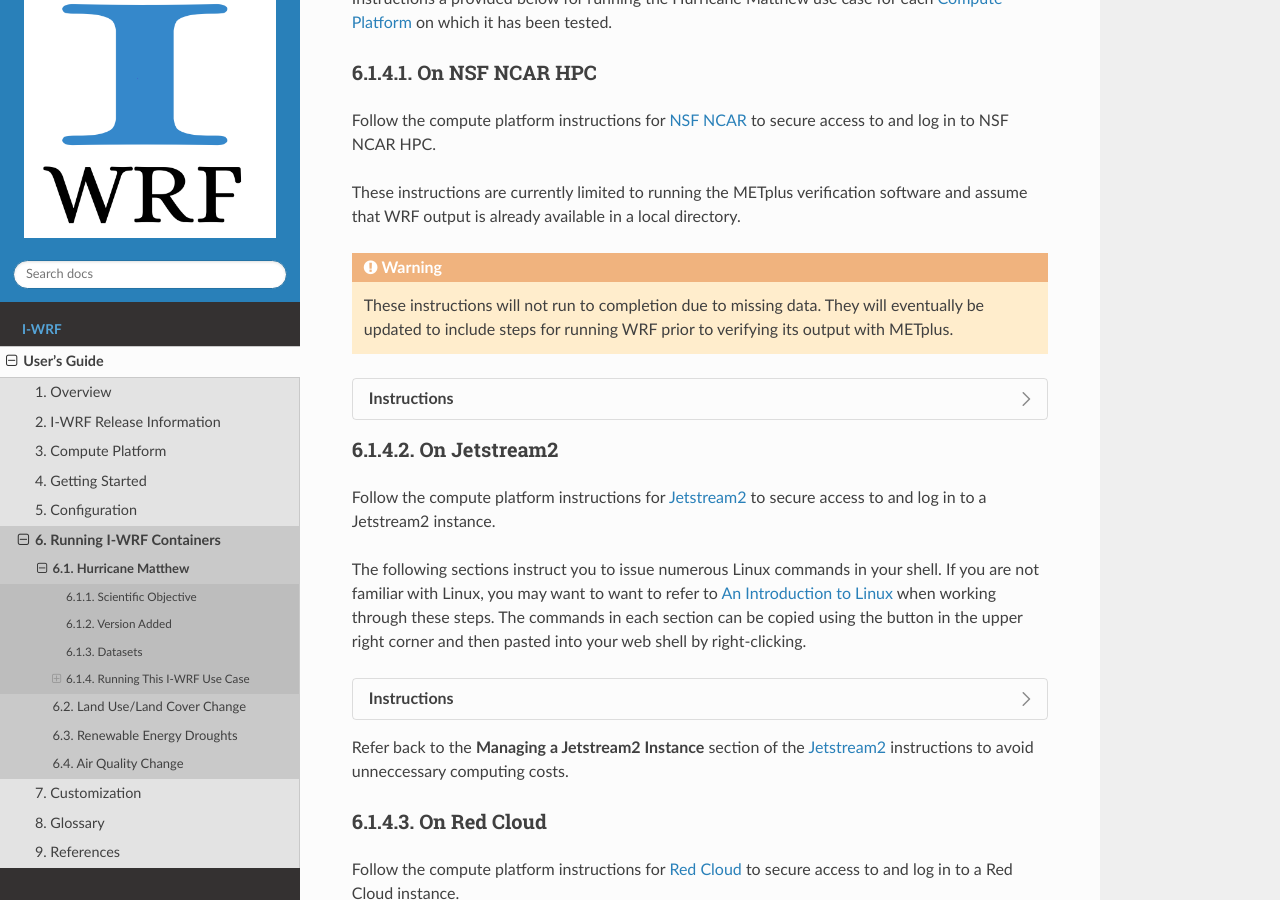
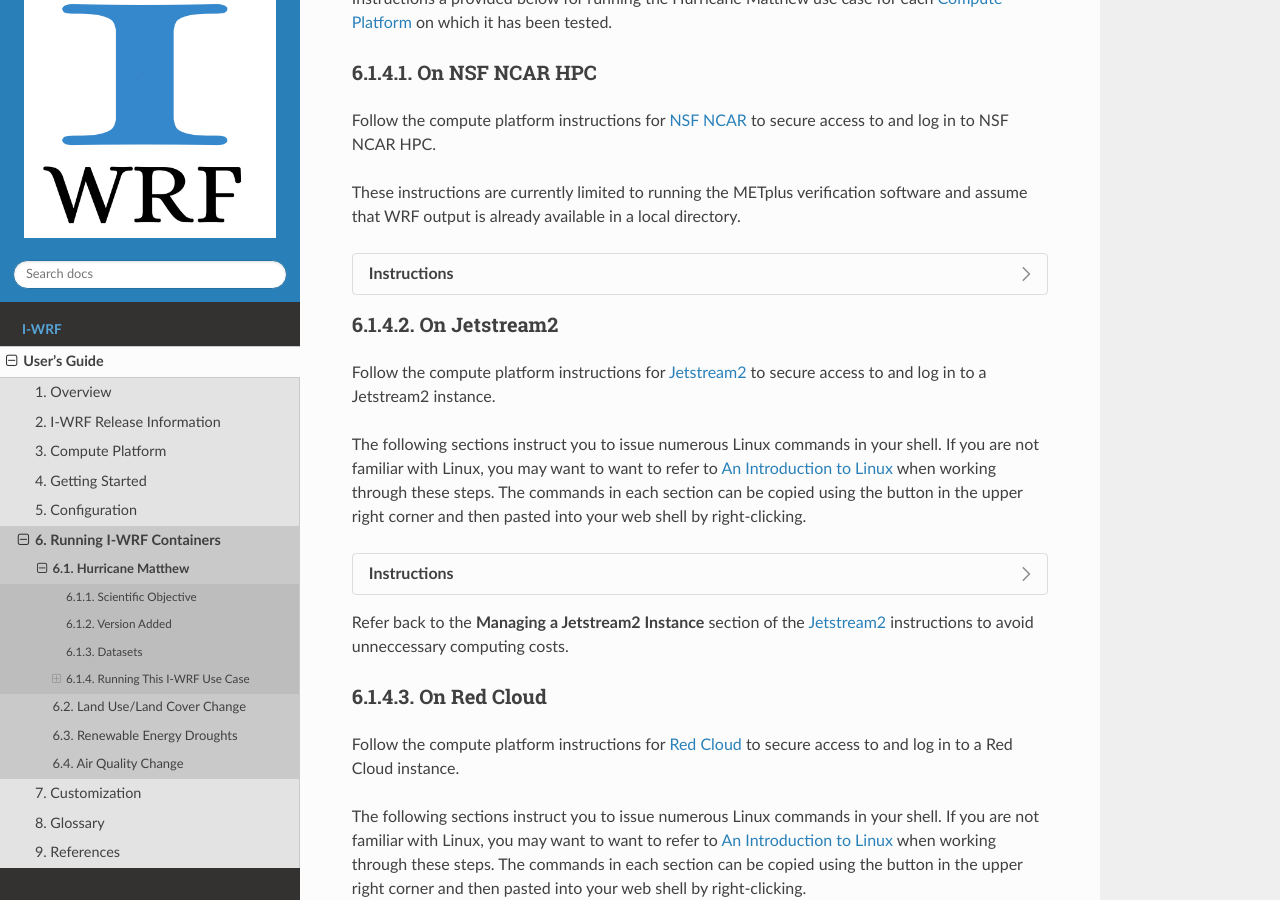
Before and after one commit to NCAR/i-wrf, a Sphinx documentation site: the page built from docs/Users_Guide/use-cases/matthew.rst, in a window 1280 px wide and 900 px high, scrolled down 613 px. Built offline with Sphinx 7.4.7 and the Read the Docs theme 3.1.0, drawn with Linux system fonts in a browser that asks for light colours; comment, search, counter and statistics services are not loaded.

Commit message:
Per #82, remove warning message from the NSF NCAR HPC instructions for Hurricane Matthew. Its no longer needed since the test data that was scrubbed after 180 days has been restored and the commands now do work. Note that issue #85 will ultimately update this use case to run WRF and remove the need for the WRF output files to be staged at all.

```diff
--- a/docs/Users_Guide/use-cases/matthew/nsf-ncar.rst
+++ b/docs/Users_Guide/use-cases/matthew/nsf-ncar.rst
@@ -8,12 +8,6 @@ to secure access to and log in to NSF NCAR HPC.
 
 These instructions are currently limited to running the METplus verification
 software and assume that WRF output is already available in a local directory.
-
-.. warning::
-
-  These instructions will not run to completion due to missing data.
-  They will eventually be updated to include steps for running WRF prior to
-  verifying its output with METplus.
 
 .. dropdown:: Instructions
 
```
